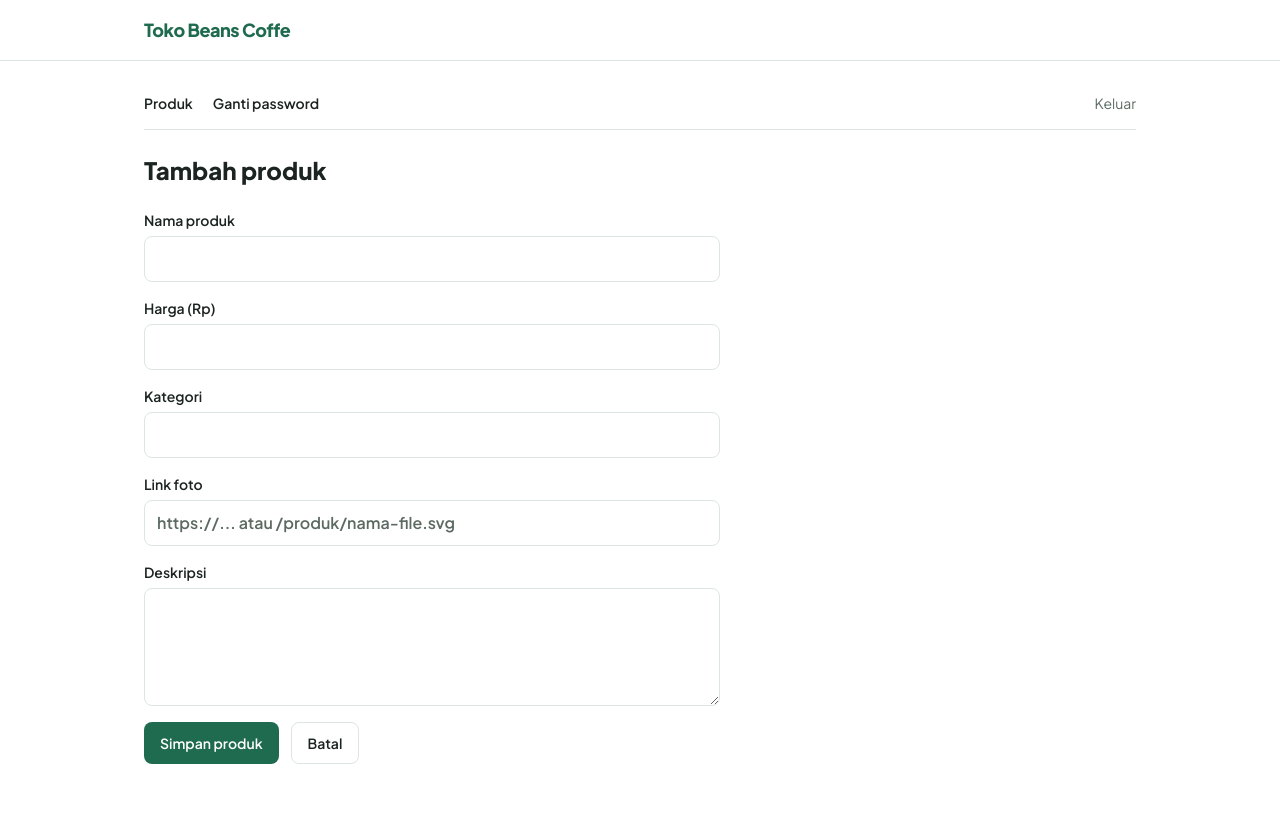
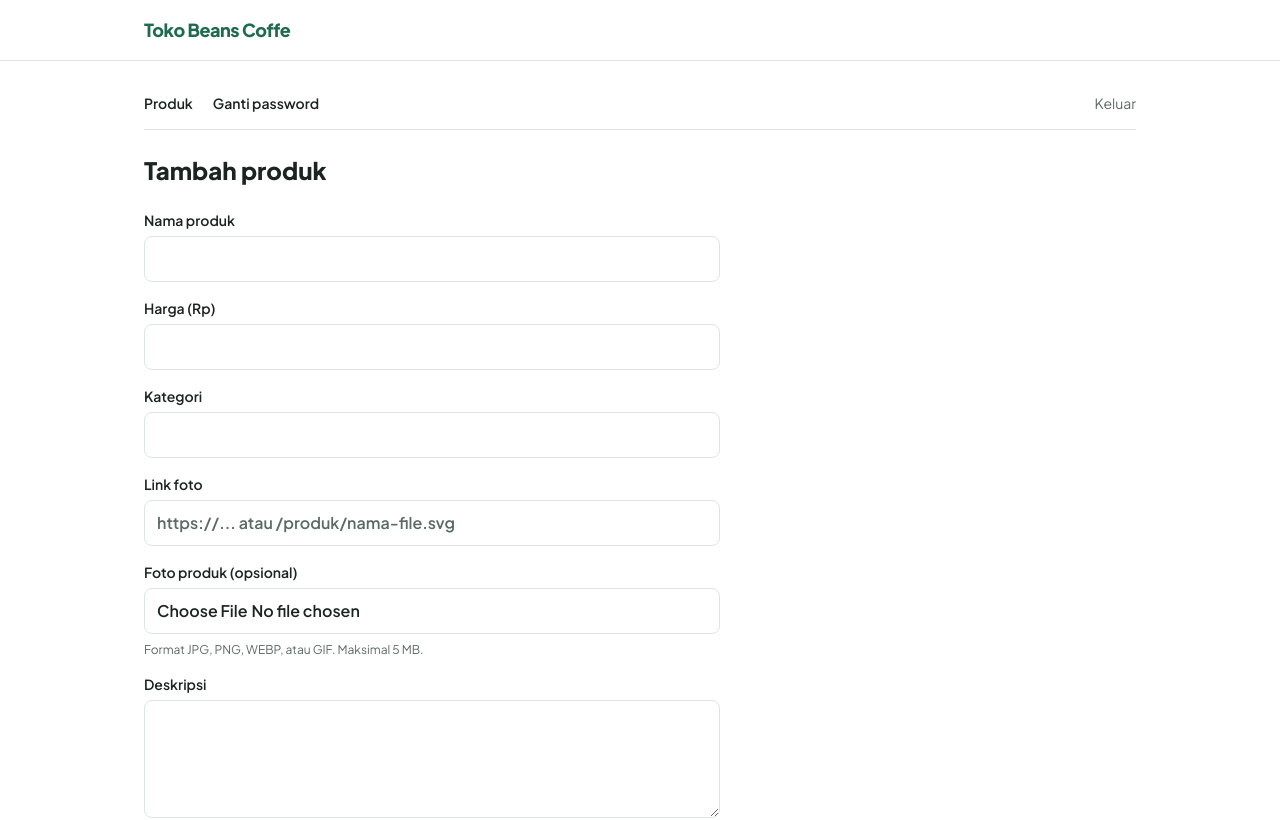
Before and after one commit to alyshaazzahrakdi/katalog-alyshaazzahra, a Next.js app: page /admin/produk/baru in a window 1280 px wide. Shown: the top 820 px of the page. Built offline with nearby package versions, Linux system fonts and the light colour scheme.

Commit message:
update versi tampilan admin v6

```diff
--- a/app/admin/actions.js
+++ b/app/admin/actions.js
@@ -3,6 +3,69 @@
 import { redirect } from "next/navigation";
 import { headers } from "next/headers";
 import { createServerAuthClient } from "@/lib/supabase/auth";
+import { createServerSupabaseClient } from "@/lib/supabase/server";
+
+const BUCKET_FOTO_PRODUK = "produk";
+const UKURAN_MAKSIMAL_FOTO = 5 * 1024 * 1024;
+const TIPE_FOTO_DIIJINKAN = ["image/jpeg", "image/png", "image/webp", "image/gif"];
+
+function ambilFileFoto(formData, halamanError) {
+  const file = formData.get("foto");
+
+  if (!file || typeof file === "string" || file.size === 0) {
+    return null;
+  }
+
+  if (!TIPE_FOTO_DIIJINKAN.includes(file.type)) {
+    redirect(`${halamanError}?error=${encodeURIComponent("Foto harus berformat JPG, PNG, WEBP, atau GIF.")}`);
+  }
+
+  if (file.size > UKURAN_MAKSIMAL_FOTO) {
+    redirect(`${halamanError}?error=${encodeURIComponent("Ukuran foto maksimal 5 MB.")}`);
+  }
+
+  return file;
+}
+
+async function unggahFotoProduk(file, halamanError) {
+  if (!file) {
+    return null;
+  }
+
+  const ekstensi = file.type.split("/")[1].replace("jpeg", "jpg");
+  const path = `${crypto.randomUUID()}.${ekstensi}`;
+  const supabase = createServerSupabaseClient();
+  const { error } = await supabase.storage.from(BUCKET_FOTO_PRODUK).upload(path, file, {
+    contentType: file.type,
+    upsert: false,
+  });
+
+  if (error) {
+    redirect(`${halamanError}?error=${encodeURIComponent("Foto gagal diunggah. Pastikan bucket Storage 'produk' sudah dibuat dan bersifat publik.")}`);
+  }
+
+  const { data } = supabase.storage.from(BUCKET_FOTO_PRODUK).getPublicUrl(path);
+  return { path, url: data.publicUrl };
+}
+
+async function hapusFotoProduk(url) {
+  if (!url) {
+    return;
+  }
+
+  const penanda = `/storage/v1/object/public/${BUCKET_FOTO_PRODUK}/`;
+  const posisi = url.indexOf(penanda);
+  if (posisi === -1) {
+    return;
+  }
+
+  const path = decodeURIComponent(url.slice(posisi + penanda.length));
+  const supabase = createServerSupabaseClient();
+  const { error } = await supabase.storage.from(BUCKET_FOTO_PRODUK).remove([path]);
+  if (error) {
+    console.error("Foto produk lama gagal dihapus:", error.message);
+  }
+}
 
 export async function loginAdmin(formData) {
   const email = String(formData.get("email") ?? "").trim();
@@ -19,7 +82,7 @@ export async function loginAdmin(formData) {
     redirect("/admin/login?error=Email%20atau%20password%20salah.");
   }
 
-  redirect(`/admin?success=${encodeURIComponent("Produk berhasil ditambahkan.")}`);
+  redirect("/admin");
 }
 
 export async function logoutAdmin() {
@@ -124,15 +187,17 @@ export async function tambahProdukAdmin(formData) {
     redirect(`/admin/login?error=${encodeURIComponent("Sesi admin sudah berakhir. Silakan masuk kembali.")}`);
   }
 
+  const foto = await unggahFotoProduk(ambilFileFoto(formData, "/admin/produk/baru"), "/admin/produk/baru");
   const { error } = await supabase.from("produk").insert({
     nama,
     harga,
     kategori: String(formData.get("kategori") ?? "").trim() || null,
-    foto_url: String(formData.get("foto_url") ?? "").trim() || null,
+    foto_url: foto?.url || String(formData.get("foto_url") ?? "").trim() || null,
     deskripsi: String(formData.get("deskripsi") ?? "").trim() || null,
   });
 
   if (error) {
+    await hapusFotoProduk(foto?.url);
     redirect(`/admin/produk/baru?error=${encodeURIComponent("Produk gagal disimpan. " + error.message)}`);
   }
 
@@ -154,21 +219,27 @@ export async function ubahProdukAdmin(id, formData) {
     redirect(`/admin/login?error=${encodeURIComponent("Sesi admin sudah berakhir. Silakan masuk kembali.")}`);
   }
 
+  const fileFoto = ambilFileFoto(formData, `/admin/produk/${id}/ubah`);
+  const fotoBaru = await unggahFotoProduk(fileFoto, `/admin/produk/${id}/ubah`);
   const { error } = await supabase
     .from("produk")
     .update({
       nama,
       harga,
       kategori: String(formData.get("kategori") ?? "").trim() || null,
-      foto_url: String(formData.get("foto_url") ?? "").trim() || null,
+      foto_url: fotoBaru?.url || String(formData.get("foto_url") ?? "").trim() || null,
       deskripsi: String(formData.get("deskripsi") ?? "").trim() || null,
     })
     .eq("id", id);
 
   if (error) {
+    await hapusFotoProduk(fotoBaru?.url);
     redirect(`/admin/produk/${id}/ubah?error=${encodeURIComponent("Produk gagal diubah. " + error.message)}`);
   }
 
+  if (fotoBaru) {
+    await hapusFotoProduk(String(formData.get("foto_url_lama") ?? ""));
+  }
   redirect(`/admin?success=${encodeURIComponent("Produk berhasil diubah.")}`);
 }
 
@@ -198,7 +269,7 @@ export async function hapusProdukTerpilihAdmin(formData) {
   redirect(`/admin?success=${encodeURIComponent(`${ids.length} produk berhasil dihapus.`)}`);
 }
 
-export async function hapusProdukAdmin(id) {
+export async function hapusProdukAdmin(id, formData) {
   if (!id) {
     redirect(`/admin?error=${encodeURIComponent("Produk yang akan dihapus tidak valid.")}`);
   }
@@ -216,5 +287,6 @@ export async function hapusProdukAdmin(id) {
     redirect(`/admin?error=${encodeURIComponent("Produk gagal dihapus. " + error.message)}`);
   }
 
+  await hapusFotoProduk(String(formData?.get("foto_url") ?? ""));
   redirect(`/admin?success=${encodeURIComponent("Produk berhasil dihapus.")}`);
 }
--- a/app/admin/produk/[id]/ubah/page.jsx
+++ b/app/admin/produk/[id]/ubah/page.jsx
@@ -8,6 +8,7 @@ export default async function HalamanUbahProduk({ params, searchParams }) {
   const { id } = await params;
   const query = await searchParams;
   const pesanError = typeof query?.error === "string" ? query.error : "";
+  const pesanSukses = typeof query?.success === "string" ? query.success : "";
   const supabase = await createServerAuthClient();
   const { data: produk, error } = await supabase
     .from("produk")
@@ -37,6 +38,7 @@ export default async function HalamanUbahProduk({ params, searchParams }) {
           {pesanError}
         </p>
       ) : null}
+      {pesanSukses ? <p className="text-utama">{pesanSukses}</p> : null}
     </div>
   );
 }
--- a/app/admin/produk/baru/page.jsx
+++ b/app/admin/produk/baru/page.jsx
@@ -5,6 +5,7 @@ import { tambahProdukAdmin } from "@/app/admin/actions";
 export default async function HalamanTambahProduk({ searchParams }) {
   const params = await searchParams;
   const pesanError = typeof params?.error === "string" ? params.error : "";
+  const pesanSukses = typeof params?.success === "string" ? params.success : "";
 
   return (
     <div className="flex flex-col gap-6 py-8">
@@ -16,6 +17,7 @@ export default async function HalamanTambahProduk({ searchParams }) {
           {pesanError}
         </p>
       ) : null}
+      {pesanSukses ? <p className="text-utama">{pesanSukses}</p> : null}
     </div>
   );
 }
--- a/components/FormProduk.jsx
+++ b/components/FormProduk.jsx
@@ -5,7 +5,7 @@ import Tombol from "@/components/Tombol";
 // Nama field sama dengan kolom tabel "produk".
 export default function FormProduk({ produk = {}, labelTombol, action }) {
   return (
-    <form action={action} className="flex max-w-xl flex-col gap-4">
+    <form action={action} encType="multipart/form-data" className="flex max-w-xl flex-col gap-4">
       <Input label="Nama produk" name="nama" defaultValue={produk.nama} required />
       <Input
         label="Harga (Rp)"
@@ -22,6 +22,14 @@ export default function FormProduk({ produk = {}, labelTombol, action }) {
         placeholder="https://... atau /produk/nama-file.svg"
         defaultValue={produk.foto_url}
       />
+      <Input
+        label={produk.foto_url ? "Ganti foto produk (opsional)" : "Foto produk (opsional)"}
+        name="foto"
+        type="file"
+        accept="image/jpeg,image/png,image/webp,image/gif"
+      />
+      {produk.foto_url ? <input type="hidden" name="foto_url_lama" value={produk.foto_url} /> : null}
+      <p className="-mt-2 text-xs font-normal text-teks-lembut">Format JPG, PNG, WEBP, atau GIF. Maksimal 5 MB.</p>
       <Input label="Deskripsi" name="deskripsi" textarea defaultValue={produk.deskripsi} />
       <div className="flex gap-3">
         <Tombol type="submit">{labelTombol}</Tombol>
--- a/components/TabelProduk.jsx
+++ b/components/TabelProduk.jsx
@@ -69,6 +69,7 @@ export default function TabelProduk({ daftarProduk }) {
                     Ubah
                   </Tombol>
                   <form action={hapusProdukAdmin.bind(null, produk.id)}>
+                    <input type="hidden" name="foto_url" value={produk.foto_url ?? ""} />
                     <Tombol type="submit" varian="bahaya">
                       Hapus
                     </Tombol>
```
Also changed, not shown: 1 other file (tests, documents, lock files or other folders).
